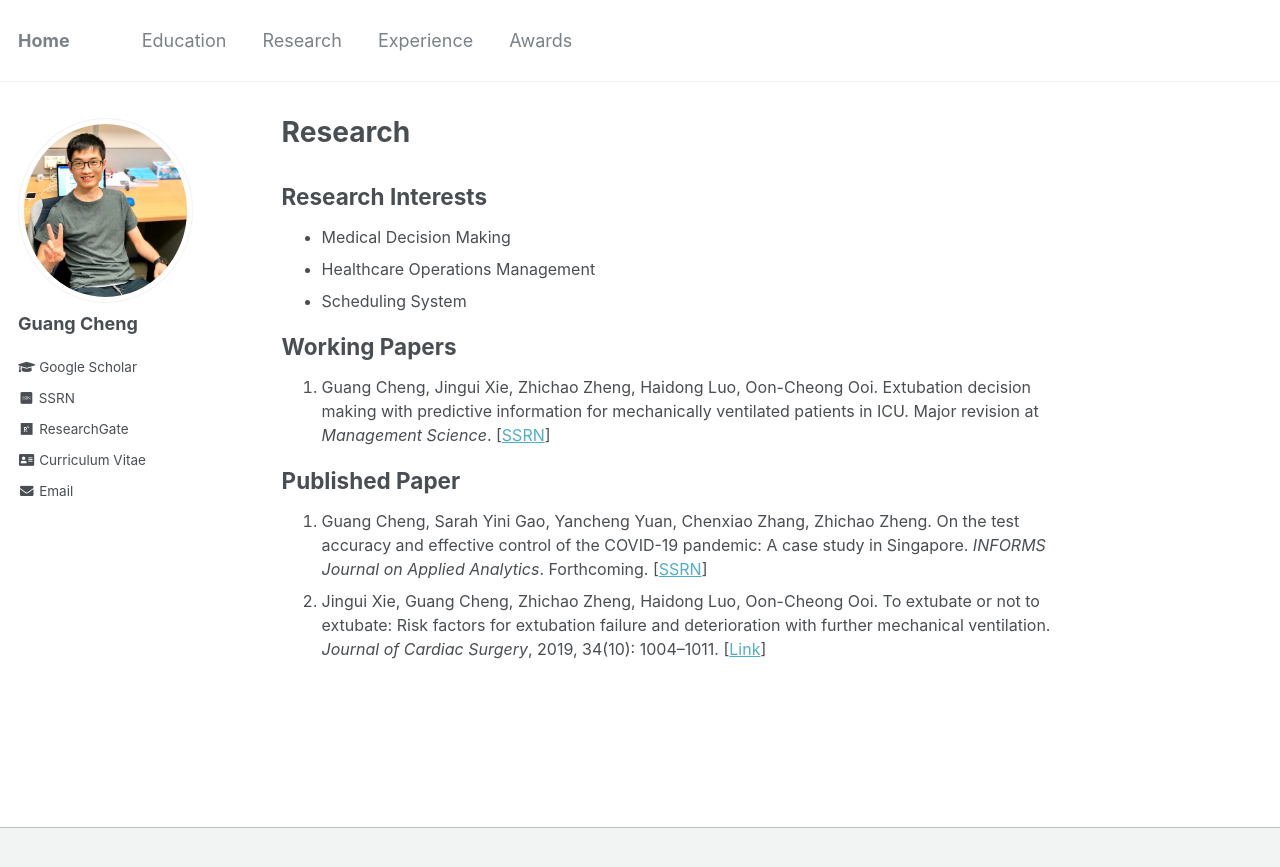
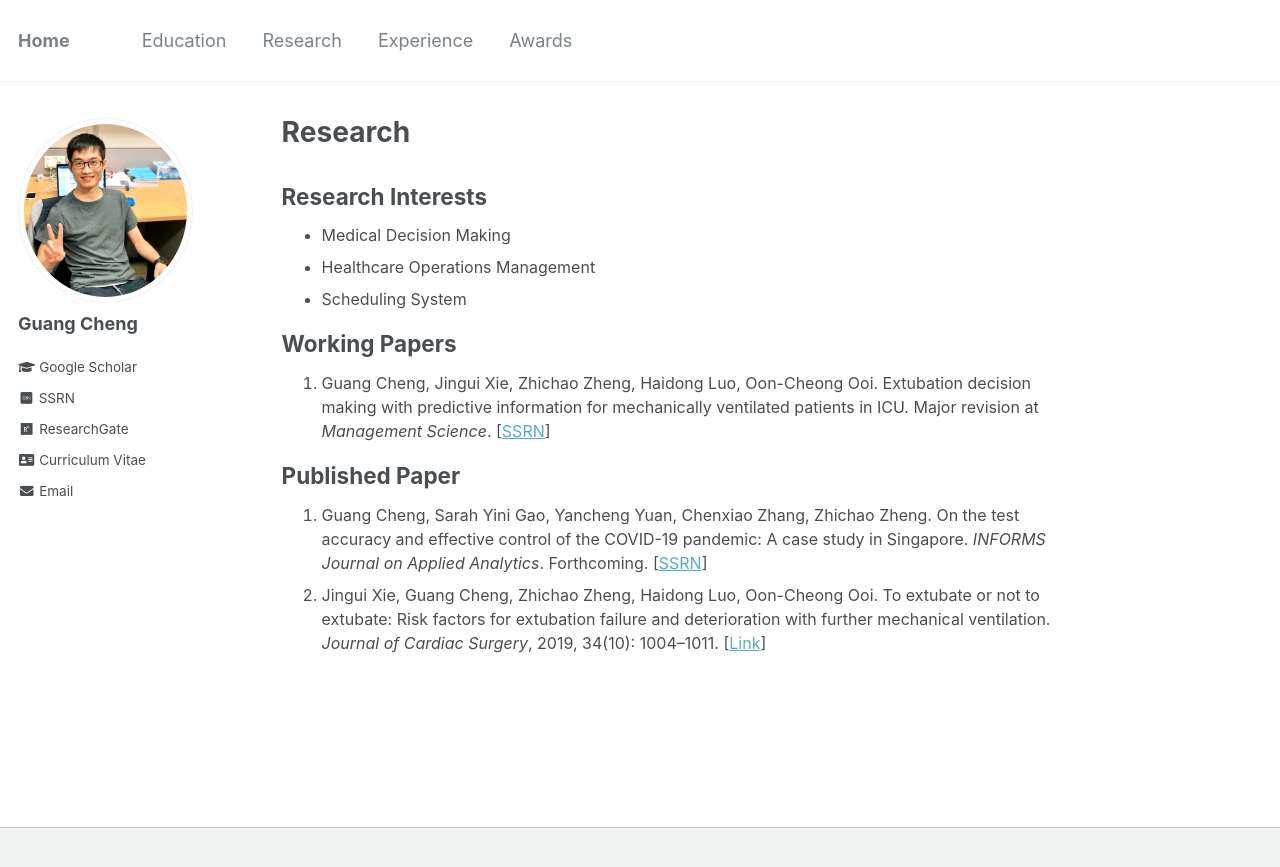
Before and after one commit to gcheng-nus/gcheng-nus.github.io, a Jekyll site: the page built from _pages/research.md, in a window 1280 px wide. Shown: the top 867 px of the page. Built offline with Jekyll 4.4.1, drawn with Linux system fonts in a browser that asks for light colours; some web fonts are replaced.

Commit message:
modify page setting

```diff
--- a/_sass/_page.scss
+++ b/_sass/_page.scss
@@ -54,7 +54,7 @@
     padding-bottom: 0.5em;
     /* border-bottom: 1px solid $border-color; */
     margin-top: 0.3em;
-    margin-bottom: 0.2em;
+    margin-bottom: 0.1em;
   }
 
   p, li, dl {
```
